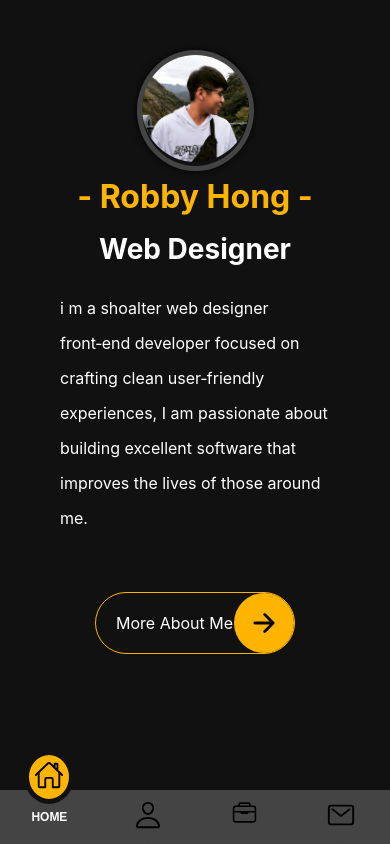
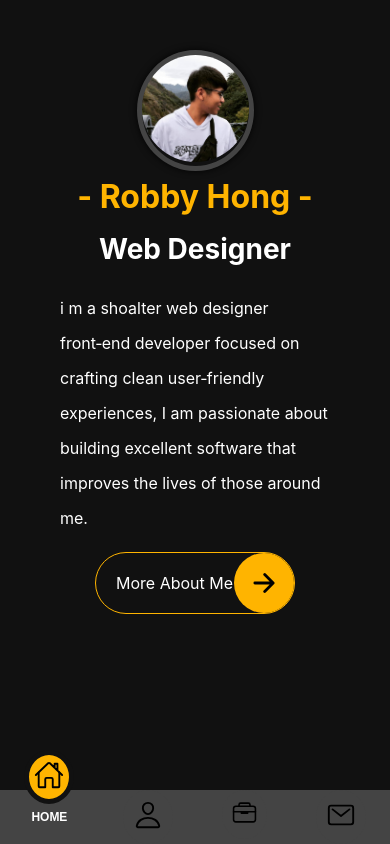
Before and after one commit to tiancai-1228/personal_website, a Next.js app: page / in a window 390 px wide. Built offline with nearby package versions, Linux system fonts and the light colour scheme.

Commit message:
fix button error

```diff
--- a/src/styles/Home.module.css
+++ b/src/styles/Home.module.css
@@ -151,5 +151,6 @@
   }
   .more {
     width: 200px;
+    margin: 0 0 100px 0;
   }
 }
```
